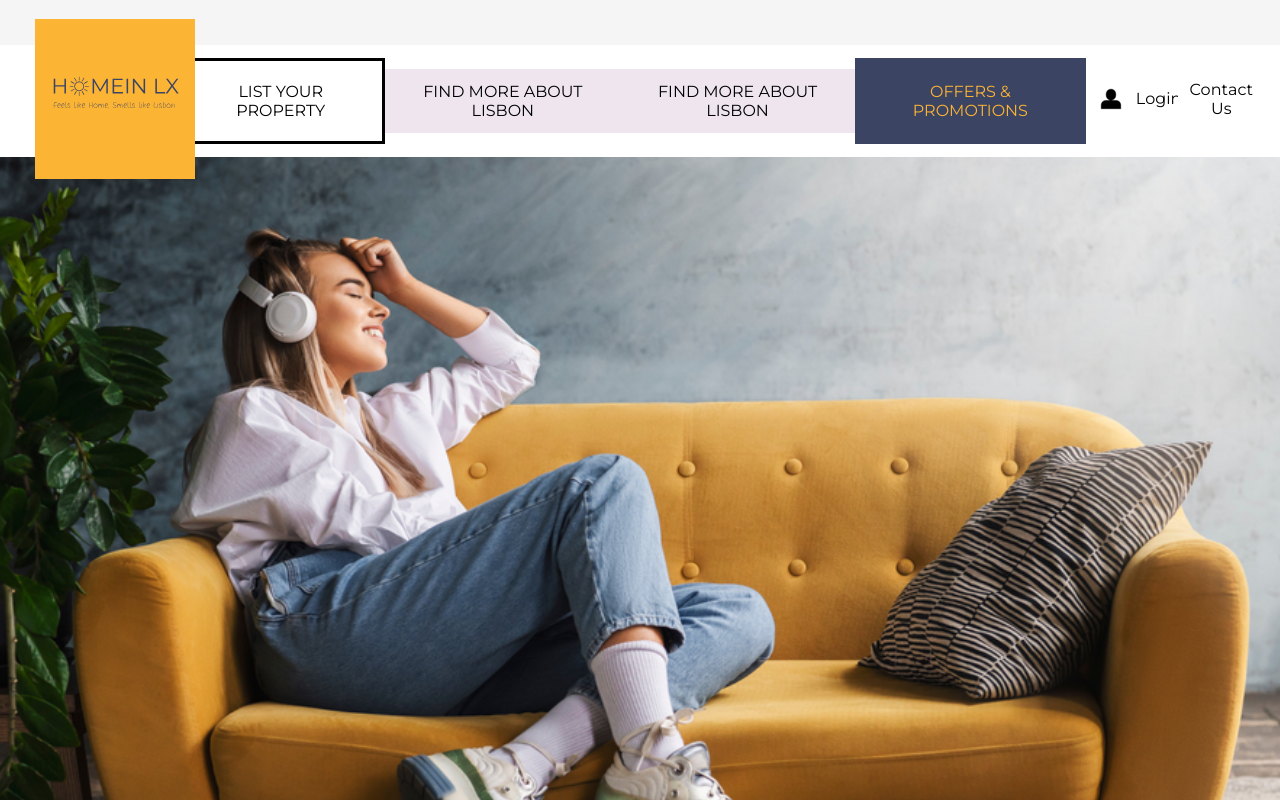
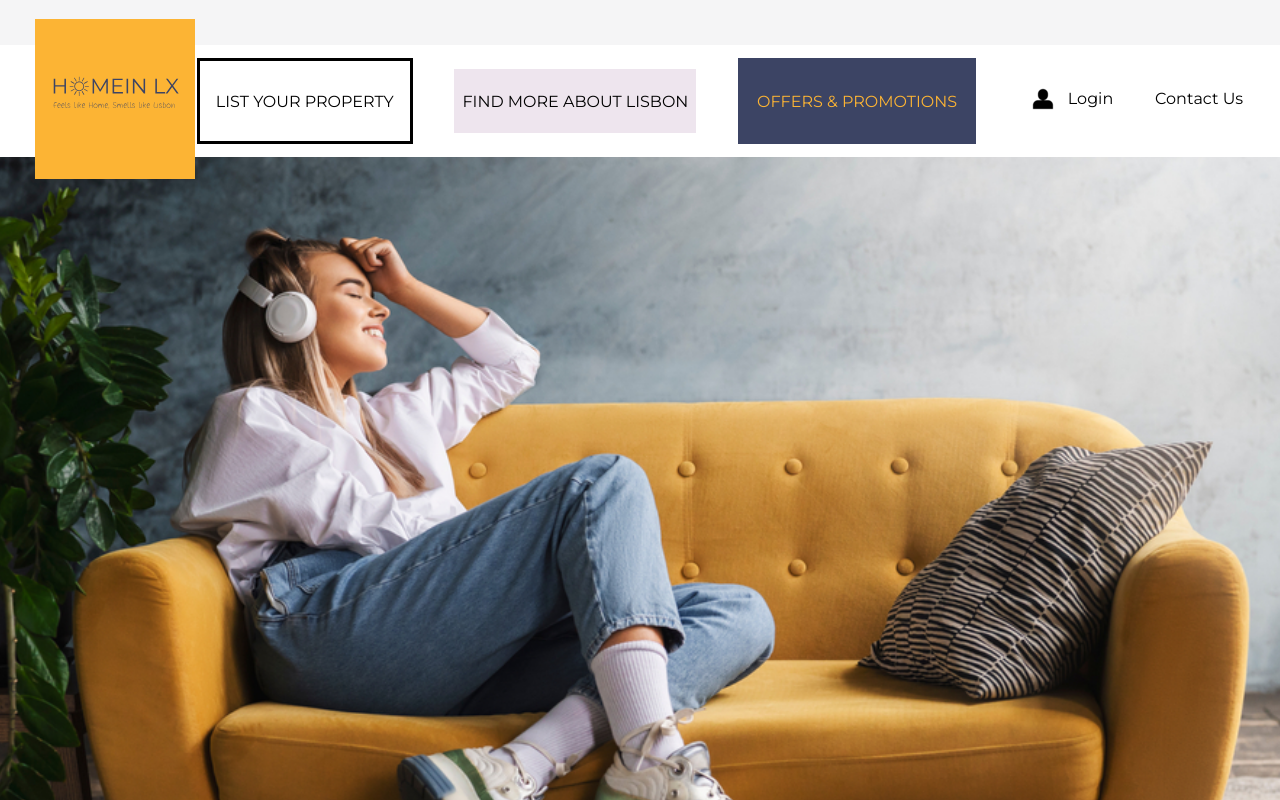
Before and after one commit to GREAT-RE/frontend, a React (Create React App) app: page /properties/list in a window 1280 px wide. Shown: the top 800 px of the page. Built offline with nearby package versions, Linux system fonts and the light colour scheme; no server answers.

Commit message:
Deleted doubled'Find more about Lisbon'

```diff
--- a/src/components/Navbar/Navbar.jsx
+++ b/src/components/Navbar/Navbar.jsx
@@ -57,15 +57,6 @@ const Navbar = () => {
         </li>
         <li>
           <Link
-            to="/find-lisbon"
-            className="findLisbon"
-            onClick={handleMenuItemClick}
-          >
-            Find more about Lisbon
-          </Link>
-        </li>
-        <li>
-          <Link
             to="/offers-promo"
             className="promotionsMenu"
             onClick={handleMenuItemClick}
```
